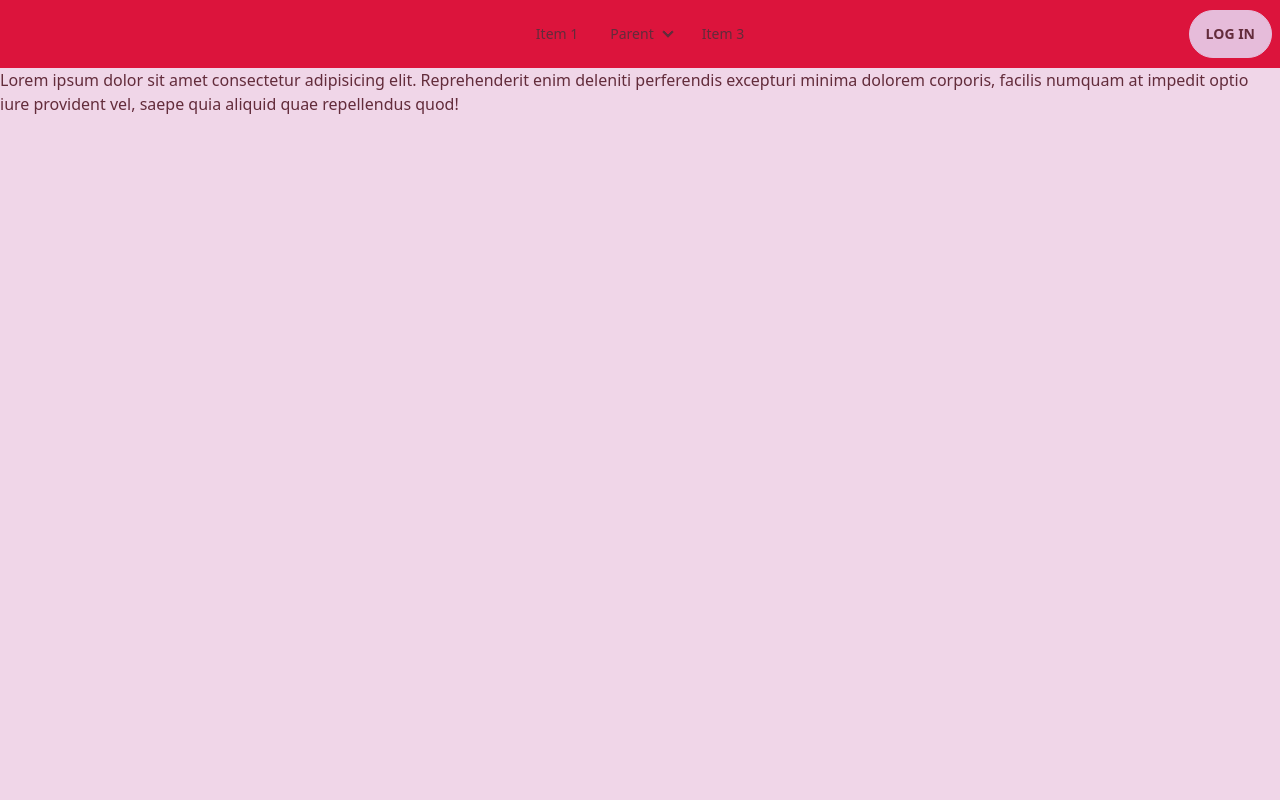
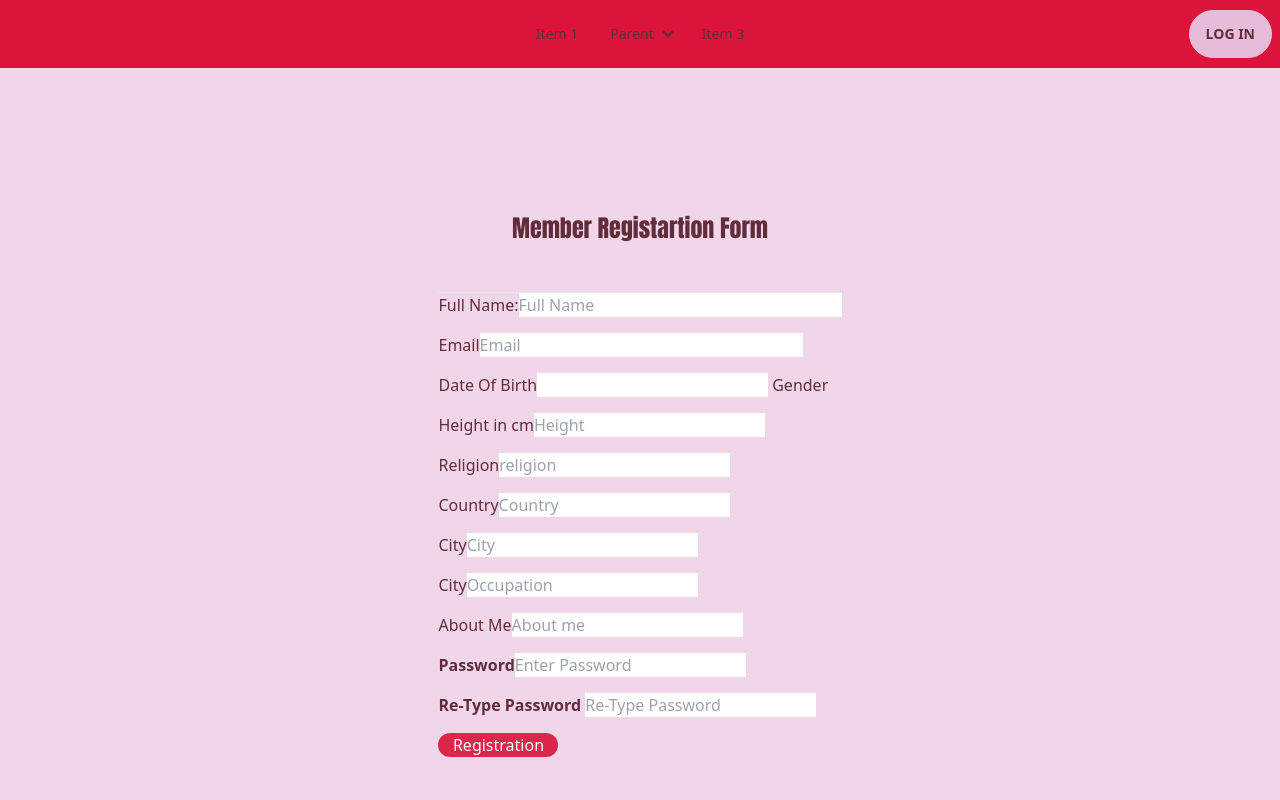
Before and after one commit to supriyakavathekar/match-making-website, a React (Create React App) app: page /register in a window 1280 px wide. Shown: the top 800 px of the page. Built offline with nearby package versions, Linux system fonts and the light colour scheme; a web font is replaced by a local one.

Commit message:
worked on registartion form

```diff
--- a/src/App.css
+++ b/src/App.css
@@ -77,6 +77,15 @@ font-weight: bold;
 }
 
 
+/* registartion */
+
+.registation-container h1 {
+font-family: Impact, Haettenschweiler, 'Arial Narrow Bold', sans-serif;
+font-weight: 100;
+
+}
+
+
 /* Large devices (laptops/desktops, 992px and up) */
 
 .mainText {
@@ -99,3 +108,30 @@ font-weight: bold;
 .register{
 font-size: 20px;
 }
+
+
+/* registration */
+
+.registerbtn{
+
+ background-color: crimson;
+
+  border-radius: 40px;
+
+  border: none;
+  cursor: pointer;
+  width: 120px;
+  opacity: 0.9;
+  color: white;
+}
+.registerbtn:hover {
+  opacity: 1;
+}
+
+
+.registation-container{
+    display: flex;
+    justify-content: center;
+    align-items: center;
+
+}
--- a/src/App.jsx
+++ b/src/App.jsx
@@ -21,16 +21,12 @@ function App() {
     <div className="app min-h-screen ">
      <Nav user= {user} setuser={setuser} data={data}/>
      <Routes>
-
-
     <Route path='/' element={<Home/>} />
-
     <Route path='/profile' element={<Profile user={user}/>}/>
     <Route path='/register' element={<Register/>} />
-    <Route path='/footer' element={<Footer/>}/>
-
 
     </Routes>
+    <Footer/>
 
     </div>
 
--- a/src/components/Profile.jsx
+++ b/src/components/Profile.jsx
@@ -1,7 +1,7 @@
 import React, { useEffect } from 'react'
 import { useNavigate } from 'react-router-dom'
 
-function Profile({user}) {
+function Profile({user, data}) {
 
     const navigate = useNavigate()
     useEffect(()=>{
@@ -14,7 +14,82 @@ function Profile({user}) {
    },[])
 
   return (
-    <div>Profile</div>
+    <>
+    <div className='min-h-screen ' >
+        <h1>Welcome to our website {user.fullName} </h1>
+
+        <div className="card card-compact w-96 bg-base-100 shadow-xl">
+  <figure><img className="max-w-xs" src="" alt="Shoes" /></figure>
+  <div className="card-body">
+    <h2 className="card-title">John Smith</h2>
+    <p>If a dog chews shoes whose shoes does he choose?</p>
+    <div className="card-actions justify-end">
+      <button className="btn btn-primary">Buy Now</button>
+    </div>
+  </div>
+</div>
+
+<div className="card card-compact w-96 bg-base-100 shadow-xl">
+  <figure><img src="/images/stock/photo-1606107557195-0e29a4b5b4aa.jpg" alt="Shoes" /></figure>
+  <div className="card-body">
+    <h2 className="card-title">Adam</h2>
+    <p>If a dog chews shoes whose shoes does he choose?</p>
+    <div className="card-actions justify-end">
+      <button className="btn btn-primary">Buy Now</button>
+    </div>
+  </div>
+</div>
+
+<div className="card card-compact w-96 bg-base-100 shadow-xl">
+  <figure><img src="/images/stock/photo-1606107557195-0e29a4b5b4aa.jpg" alt="Shoes" /></figure>
+  <div className="card-body">
+    <h2 className="card-title">Rohit Sharma</h2>
+    <p>If a dog chews shoes whose shoes does he choose?</p>
+    <div className="card-actions justify-end">
+      <button className="btn btn-primary">Buy Now</button>
+    </div>
+  </div>
+</div>
+
+<div className="card card-compact w-96 bg-base-100 shadow-xl">
+  <figure><img src="/images/stock/photo-1606107557195-0e29a4b5b4aa.jpg" alt="Shoes" /></figure>
+  <div className="card-body">
+    <h2 className="card-title">Tarun mishra</h2>
+    <p>If a dog chews shoes whose shoes does he choose?</p>
+    <div className="card-actions justify-end">
+      <button className="btn btn-primary">Buy Now</button>
+    </div>
+  </div>
+</div>
+
+<div className="card card-compact w-96 bg-base-100 shadow-xl">
+  <figure><img src="/images/stock/photo-1606107557195-0e29a4b5b4aa.jpg" alt="Shoes" /></figure>
+  <div className="card-body">
+    <h2 className="card-title">advait pate</h2>
+    <p>If a dog chews shoes whose shoes does he choose?</p>
+    <div className="card-actions justify-end">
+      <button className="btn btn-primary">Buy Now</button>
+    </div>
+  </div>
+</div>
+
+<div className="card card-compact w-96 bg-base-100 shadow-xl">
+  <figure><img src="/images/stock/photo-1606107557195-0e29a4b5b4aa.jpg" alt="Shoes" /></figure>
+  <div className="card-body">
+    <h2 className="card-title">Pooja trivedi</h2>
+    <p>If a dog chews shoes whose shoes does he choose?</p>
+    <div className="card-actions justify-end">
+      <button className="btn btn-primary">Buy Now</button>
+    </div>
+  </div>
+</div>
+
+
+    </div>
+
+
+
+    </>
   )
 }
 
--- a/src/components/Register.jsx
+++ b/src/components/Register.jsx
@@ -3,10 +3,89 @@ import React from 'react'
 function Register() {
   return (
     <>
-    <div>
-      <p>Lorem ipsum dolor sit amet consectetur adipisicing elit. Reprehenderit enim deleniti perferendis excepturi minima dolorem corporis, facilis numquam at impedit optio iure provident vel, saepe quia aliquid quae repellendus quod!</p>
+    <div className='registation-container min-h-screen 	 '>
+    <form >
+<div className='m-12' >
+<center><h1 className='text-2xl '	>Member Registartion Form </h1></center>
+
+</div>
+<hr />
+<div className='mb-4'>
+<label >Full Name:</label>
+<input type="text" placeholder='Full Name' name="fullName" size={30}  required />
+</div>
+
+<div  className='mb-4'>
+<label >Email</label>
+<input type="email" name="email" placeholder='Email' required size={30}/>
+</div>
+
+
+<div  className='mb-4'>
+<label>Date Of Birth</label>
+<input type="text" name=""  />
+<label> Gender </label> <br />
+{/* <input type="radio" name="gender" value={Male} checked  />
+<input type="radio" name="gender" value={Female} checked  /> */}
+</div>
+
+<div  className='mb-4'>
+<label>Height in cm</label>
+  <input type="number" name="height" placeholder='Height ' />
+</div>
+
+<div  className='mb-4'>
+  <label >Religion</label>
+  <input type="text" name="religion" placeholder='religion' />
+</div>
+
+<div  className='mb-4'>
+  <label>Country</label>
+  <input type="text" name="country" placeholder='Country'/>
+</div>
+
+<div  className='mb-4'>
+  <label>City</label>
+  <input type="text" name="city" placeholder='City'/>
+</div>
+
+<div  className='mb-4'>
+<label>City</label>
+  <input type="text" name="Occupation" placeholder='Occupation' required/>
+</div>
+
+<div  className='mb-4'>
+  <label>About Me</label>
+<input type="text" name="aboutMe" placeholder='About me' required/>
+
+</div>
+
+<div className='mb-4'>
+<label ><b>Password</b></label>
+  <input type="password" name="password" placeholder='Enter Password'/>
+  </div>
+
+  <div className='mb-4'>
+  <label> <b>Re-Type Password</b> </label>
+  <input type="password" name="password-repeat" placeholder='Re-Type Password'/>
+  </div>
+<div className='mb-4'>
+  <button type='submit' className='registerbtn'>Registration</button>
+
+  </div>
+
+
+
+
+
+
+
+
+
+    </form>
+
+
     </div>
-
     </>
   )
 }
--- a/src/pages/BrideGroomProfilePage.jsx
+++ /dev/null
@@ -1,9 +0,0 @@
-import React from 'react'
-
-function BrideGroomProfilePage() {
-  return (
-    <div>BrideGroomProfilePage</div>
-  )
-}
-
-export default BrideGroomProfilePage
--- a/src/pages/ContactPage.jsx
+++ /dev/null
@@ -1,9 +0,0 @@
-import React from 'react'
-
-function ContactPage() {
-  return (
-    <div>ContactPage</div>
-  )
-}
-
-export default ContactPage
```
Also changed, not shown: src/pages/MyMatchPage.jsx (deleted).
